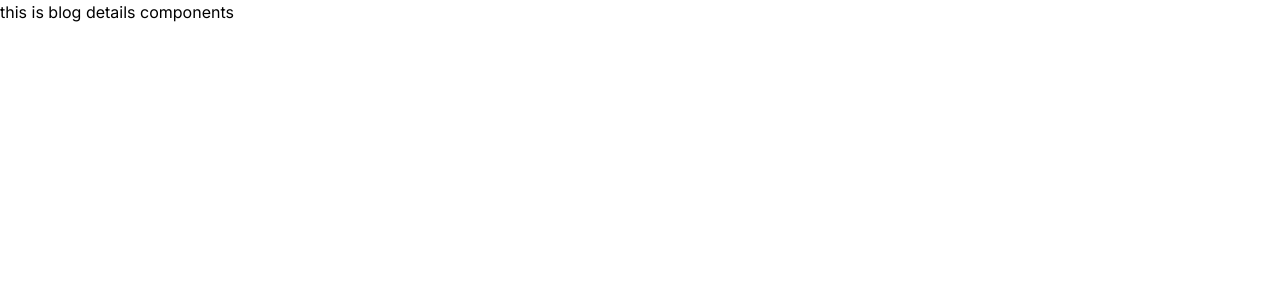
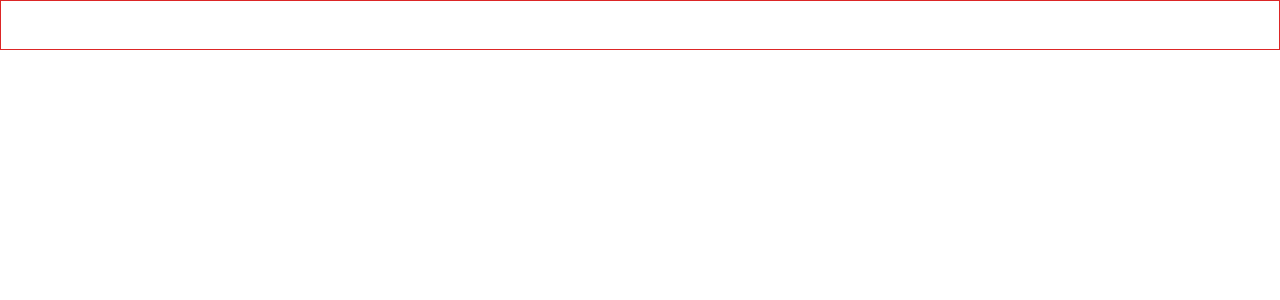
Before and after one commit to septianadip17/nextjs-blog, a Next.js app: page /blog-list/1 in a window 1280 px wide. Shown: the top 300 px of the page. Built offline with nearby package versions, Linux system fonts and the light colour scheme.

Commit message:
details blog still not showing

```diff
--- /dev/null
+++ b/src/app/api/blog/blog-details/route.js
@@ -0,0 +1,33 @@
+import connectToDB from "@/database";
+import { NextResponse } from "next/server";
+
+export async function GET(req) {
+  try {
+    await connectToDB();
+    const { searchParams } = new URL(req.url);
+    const currentBlogId = searchParams.get("id");
+
+    if (!currentBlogId) {
+      return NextResponse.json({
+        success: false,
+        message: "ID is required",
+      });
+    }
+
+    const getBlogDetails = await Blog.find({ _id: currentBlogId });
+
+    if (getBlogDetails && getBlogDetails.length){
+      return NextResponse.json({
+        success: true,
+        data: getBlogDetails[0]
+      })
+    }
+
+  } catch (e) {
+    console.log(e);
+    return NextResponse.json({
+      success: false,
+      message: "Something went wrong!",
+    });
+  }
+}
--- a/src/app/blog-list/[details]/page.js
+++ b/src/app/blog-list/[details]/page.js
@@ -1,7 +1,22 @@
 import BlogDetailsComponent from "@/components/blog/details";
 
-export default function BlogDetails() {
-  return (
-    <BlogDetailsComponent/>
+async function fetchBlogItemDetails(getCurrentBlogID) {
+  const res = await fetch(
+    `http://localhost:3000/api/blog/blog-details?id=${getCurrentBlogID}`,
+    {
+      method: "GET",
+      cache: "no-store",
+    }
   );
+  const data = await res.json();
+  if (data?.success) return data.data;
 }
+
+export default async function BlogDetails({ params }) {
+  const { details } = params;
+
+  const blogDetails = await fetchBlogItemDetails(details);
+  console.log(blogDetails);
+
+  return <BlogDetailsComponent blogDetails={blogDetails} />;
+}
--- a/src/components/blog/details/index.js
+++ b/src/components/blog/details/index.js
@@ -1,10 +1,10 @@
-"use client"
+"use client";
 
-
-export default function BlogDetailsComponent() {
+export default function BlogDetailsComponent({ blogDetails }) {
   return (
-    <div>
-      <h1>this is blog details components</h1>
+    <div className="p-4 border flex flex-col gap-4  border-red-600">
+      <p>{blogDetails?.title}</p>
+      <p>{blogDetails?.description}</p>
     </div>
   );
 }
```
